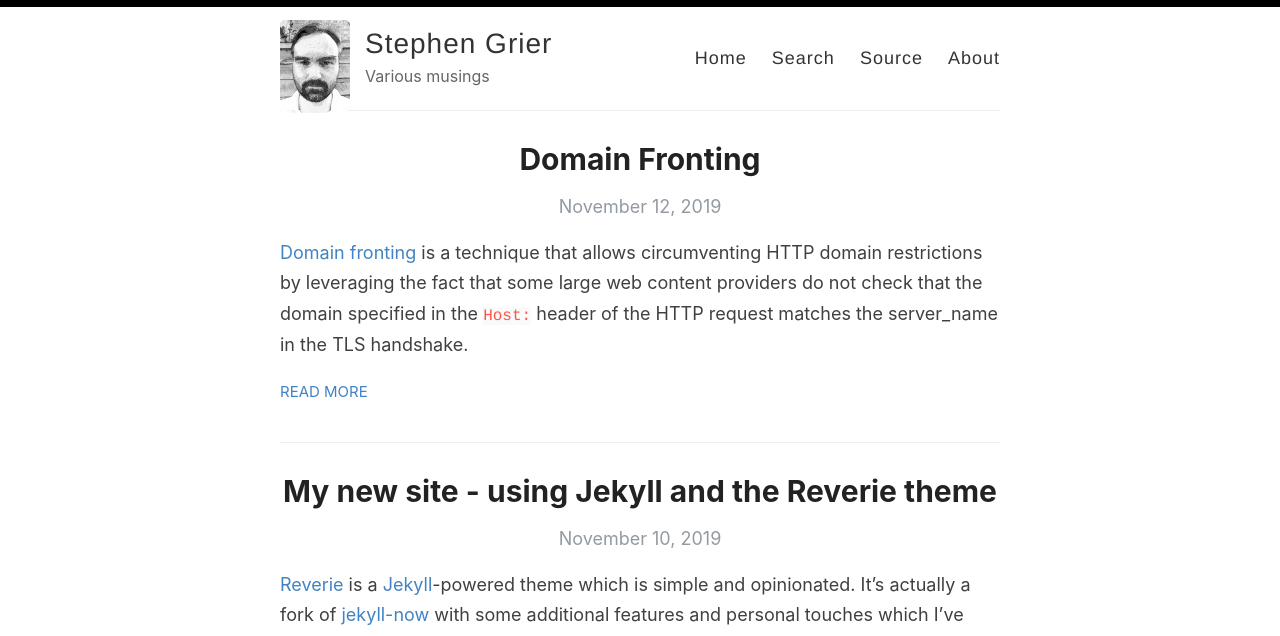
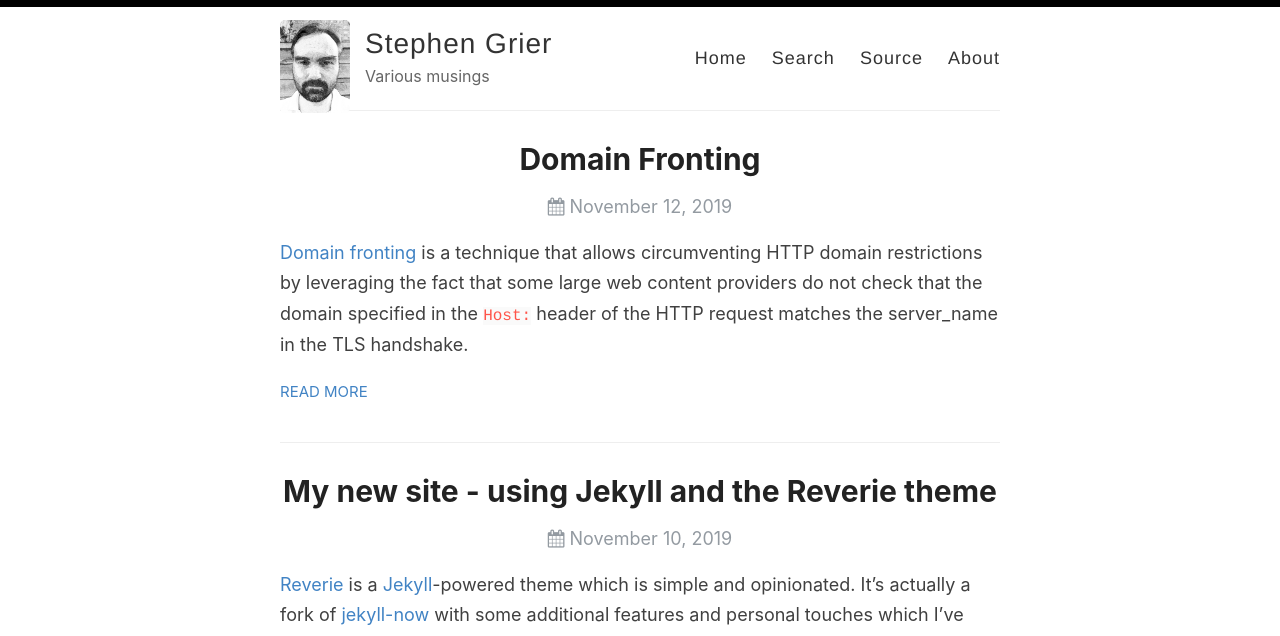
Before and after one commit to stephengrier/www.stephengrier.com, a Jekyll site: the page built from index.html, in a window 1280 px wide. Shown: the top 636 px of the page. Built offline with Jekyll 4.4.1, drawn with Linux system fonts in a browser that asks for light colours; the list of posts is cut into pages by our own code.

Commit message:
Add font-awesome calendar icon to index.html

```diff
--- a/_layouts/default.html
+++ b/_layouts/default.html
@@ -8,6 +8,7 @@
     <link rel="stylesheet" type="text/css" href="{{ site.baseurl }}/assets/style.css" />
     <link rel="alternate" type="application/rss+xml" title="{{ site.name }} - {{ site.description }}" href="{{ site.baseurl }}/feed.xml" />
     <link rel="canonical" href="{{ site.url }}{{ page.url }}" />
+    <link rel="stylesheet" href="https://cdnjs.cloudflare.com/ajax/libs/font-awesome/4.7.0/css/font-awesome.min.css">
 
     <meta name="theme-color" content="#000000">
     <link rel="icon" type="image/png" sizes="32x32" href="{{ site.baseurl }}/images/favicon.jpg">
--- a/index.html
+++ b/index.html
@@ -9,7 +9,7 @@
         <h1>{{ post.title }}</h1>
 
         <div>
-          <p class="post_date">{{ post.date | date: "%B %e, %Y" }}</p>
+          <p class="post_date"><i class="fa fa-calendar" aria-hidden="true"></i> {{ post.date | date: "%B %e, %Y" }}</p>
         </div>
       </a>
       <div class="entry">
```
